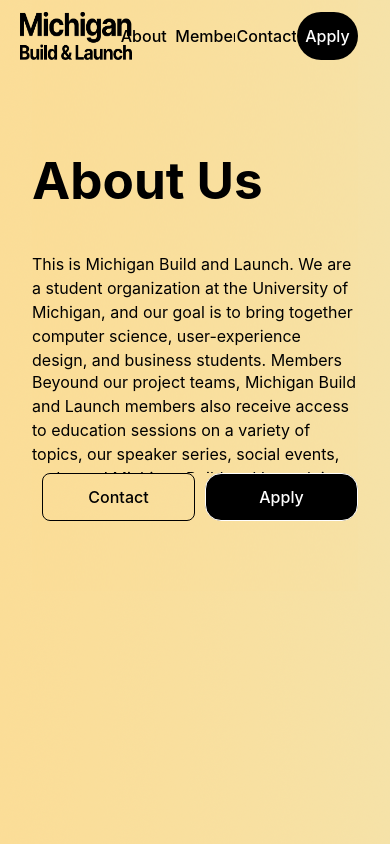
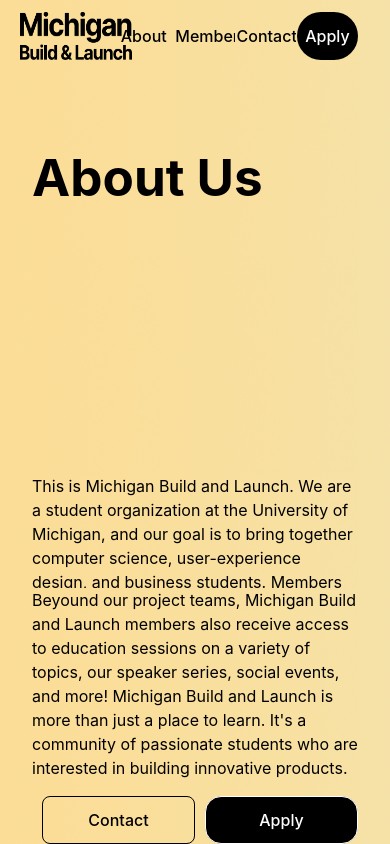
Before and after one commit to rohitkartha/build-and-launch-website, a Vue app: page /about in a window 390 px wide. Built offline with nearby package versions, Linux system fonts and the light colour scheme.

Commit message:
responsive css

```diff
--- a/src/components/About.vue
+++ b/src/components/About.vue
@@ -37,8 +37,8 @@
 <style scoped>
 .container {
   display: grid;
-  grid-template-rows: 1fr 1fr 1fr 1fr 1fr;
-  height: 70%;
+  grid-template-rows: 1fr 3fr 1fr;
+  height: 100%;
 }
 
 p {
--- a/src/components/Homepage.vue
+++ b/src/components/Homepage.vue
@@ -43,6 +43,7 @@
 
 img {
   background: transparent;
+  object-fit: contain;
 }
 
 .apply-button {
```
